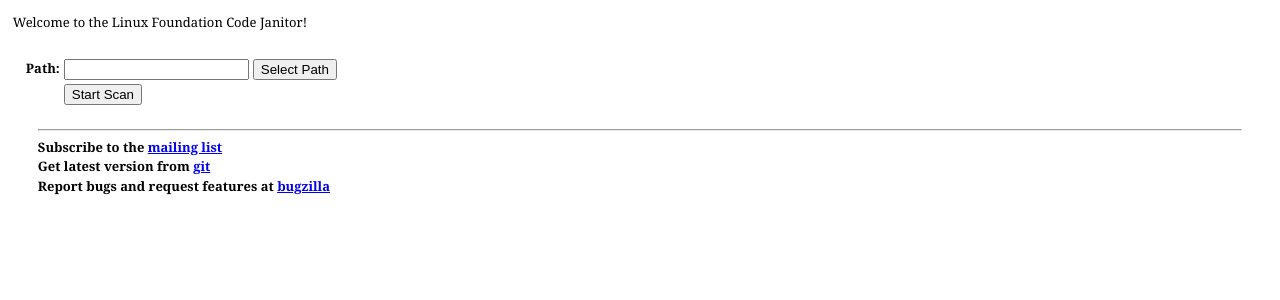
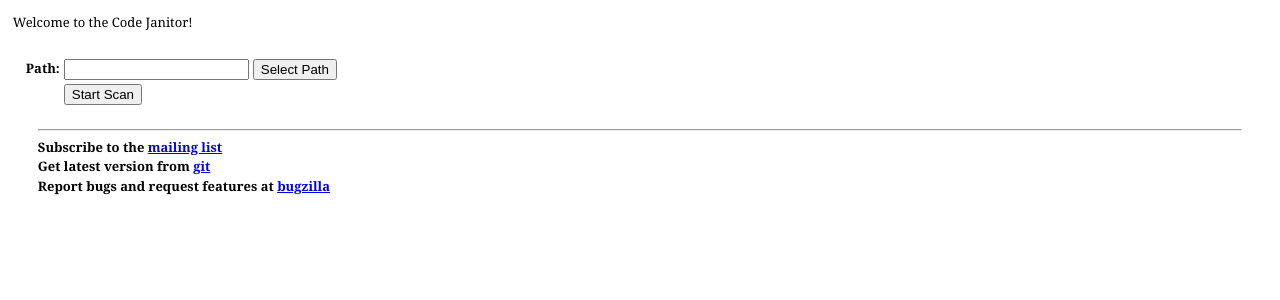
Before and after one commit to linuxfoundation/code-janitor, a Django app: template search/templates/search/scan.html in a window 1280 px wide. Shown: the part 73-373 px from the top of the page. Run offline with Django 3.2, Linux system fonts and the light colour scheme; the template is opened without the code that fills it, so the values that code supplies are empty, except form fields; tables that the repository leaves empty hold one stand-in row (values such as "Sample post"); form fields are guessed from the names that the template uses.

Commit message:
Trim "Linux Foundation" references.

```diff
--- a/search/templates/search/documentation.html
+++ b/search/templates/search/documentation.html
@@ -12,7 +12,7 @@
 <body>
 
 <div id="header">
-  <img hspace="40" vspace="5" align="right" height="59" width="228" src="/site_media/images/lfc_code_janitor.jpg" alt="The Linux Foundation Code Janitor" title="The Linux Foundation" />
+  <img hspace="40" vspace="5" align="right" height="59" width="228" src="/site_media/images/lfc_code_janitor.jpg" alt="Code Janitor" title="Code Janitor" />
   <ul>
     <li><a href="/search/scan">Scan<br>&nbsp;</a></li>
     <li><a href="/search/results">Results<br>&nbsp;</a></li>
--- a/search/templates/search/scan.html
+++ b/search/templates/search/scan.html
@@ -9,7 +9,7 @@
 {% endblock %}
 
 {% block content %}
-<div id="title"><p>Welcome to the Linux Foundation Code Janitor!</p></div>
+<div id="title"><p>Welcome to the Code Janitor!</p></div>
 <form name="scanform" action="/search/scan/" method="post" enctype="multipart/form-data">
 <div class="container" id="entry_form">
 <table align="left">
--- a/templates/base.html
+++ b/templates/base.html
@@ -16,7 +16,7 @@
 <body>
 
 <div id="header">
-  <img hspace="40" vspace="5" align="right" height="59" width="228" src="/site_media/images/lfc_code_janitor.jpg" alt="The Linux Foundation Code Janitor" title="The Linux Foundation" />
+  <img hspace="40" vspace="5" align="right" height="59" width="228" src="/site_media/images/lfc_code_janitor.jpg" alt="Code Janitor" title="Code Janitor" />
   <ul>
     <li {% if tab_scan %}id="current"{% endif %}><a href="/search/scan">Scan<br />&nbsp;</a></li>
     <li {% if tab_results %}id="current"{% endif %}><a href="/search/results">Results<br />&nbsp;</a></li>
```
Also changed, not shown: 1 other file.
